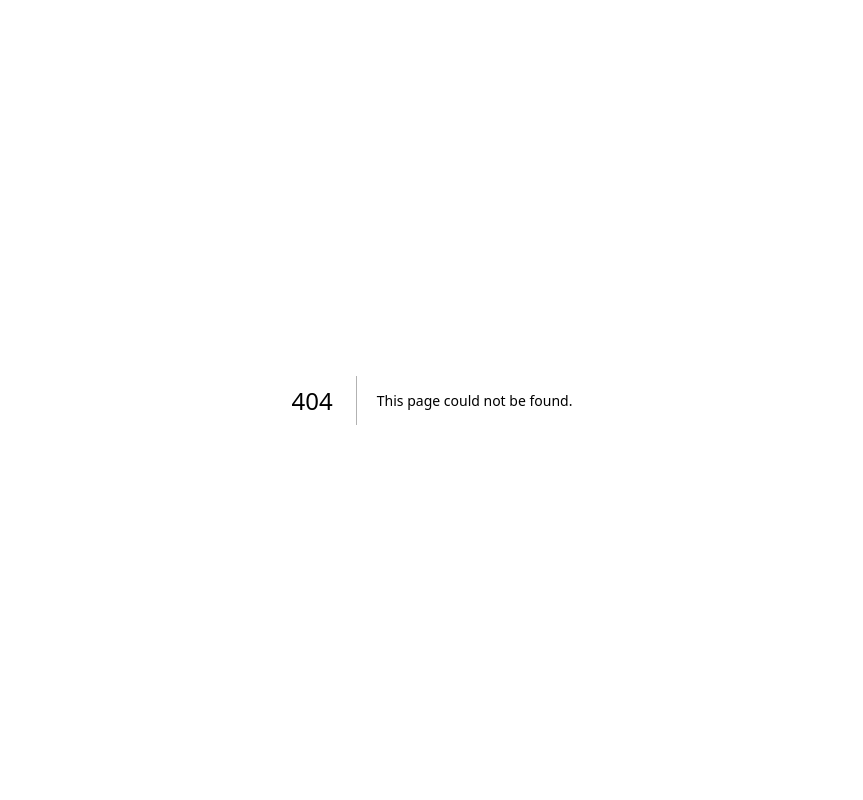
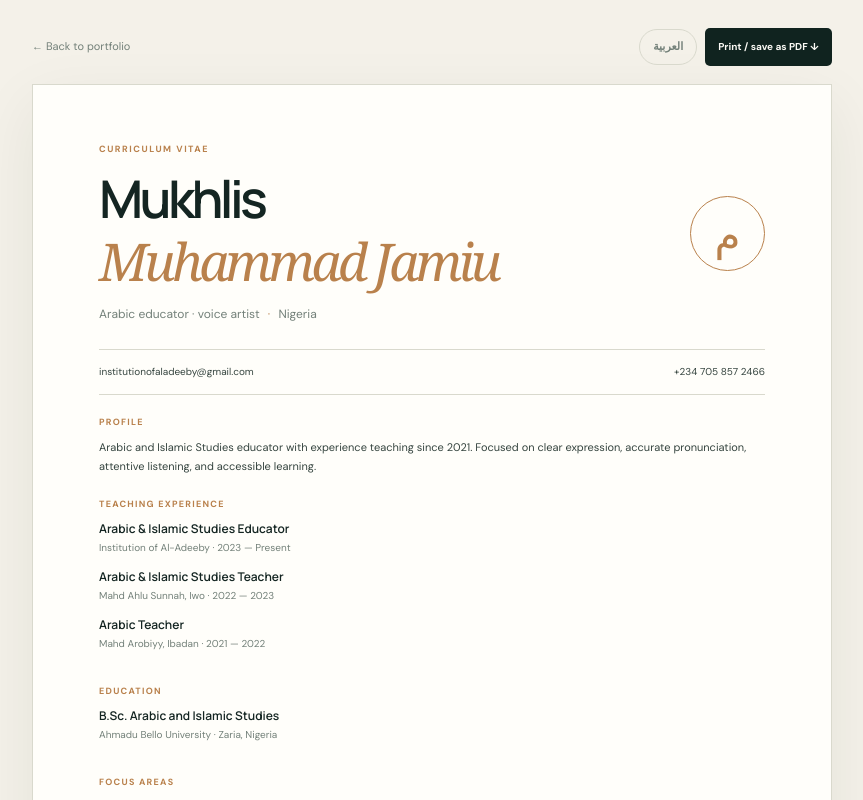
Before and after one commit to NomadDigita/Mukhlis, a Next.js app: page /cv in a window 1280 px wide. Before the commit this address had no page. Shown: the top 800 px of the page, without its empty margins (208-1071 px from the left). Built offline with nearby package versions, Linux system fonts and the light colour scheme.

Commit message:
Add app/cv/page.tsx

```diff
--- /dev/null
+++ b/app/cv/page.tsx
@@ -0,0 +1,47 @@
+'use client';
+
+import { useEffect, useState } from 'react';
+
+type Locale = 'en' | 'ar';
+const cvCopy = {
+  en: {
+    back: 'Back to portfolio', download: 'Print / save as PDF', label: 'CURRICULUM VITAE', role: 'Arabic educator · voice artist', location: 'Nigeria', profileTitle: 'Profile',
+    profile: 'Arabic and Islamic Studies educator with experience teaching since 2021. Focused on clear expression, accurate pronunciation, attentive listening, and accessible learning.',
+    experience: 'Teaching experience', current: 'Arabic & Islamic Studies Educator', currentOrg: 'Institution of Al-Adeeby · 2023 — Present', prev1: 'Arabic & Islamic Studies Teacher', org1: 'Mahd Ahlu Sunnah, Iwo · 2022 — 2023', prev2: 'Arabic Teacher', org2: 'Mahd Arobiyy, Ibadan · 2021 — 2022',
+    education: 'Education', degree: 'B.Sc. Arabic and Islamic Studies', school: 'Ahmadu Bello University · Zaria, Nigeria', focus: 'Focus areas', skills: 'Arabic instruction · pronunciation and recitation · spoken Arabic · narration · classroom teaching', contact: 'Contact', saveHint: 'Choose “Save as PDF” in your browser print dialog.',
+  },
+  ar: {
+    back: 'العودة إلى الموقع', download: 'طباعة / حفظ بصيغة PDF', label: 'السيرة الذاتية', role: 'معلّم لغة عربية · فنان صوتي', location: 'نيجيريا', profileTitle: 'نبذة',
+    profile: 'معلّم للغة العربية والدراسات الإسلامية، لديه خبرة في التدريس منذ عام ٢٠٢١. يهتم بوضوح التعبير وسلامة النطق وحسن الاستماع وتيسير التعلّم.',
+    experience: 'الخبرة التعليمية', current: 'معلّم اللغة العربية والدراسات الإسلامية', currentOrg: 'مؤسسة الأديبي · ٢٠٢٣ — الآن', prev1: 'معلّم اللغة العربية والدراسات الإسلامية', org1: 'معهد أهل السنة، إيوو · ٢٠٢٢ — ٢٠٢٣', prev2: 'معلّم اللغة العربية', org2: 'معهد العربية، إبادن · ٢٠٢١ — ٢٠٢٢',
+    education: 'التعليم', degree: 'بكالوريوس اللغة العربية والدراسات الإسلامية', school: 'جامعة أحمدو بيلو · زاريا، نيجيريا', focus: 'مجالات العمل', skills: 'تعليم العربية · النطق والتلاوة · المحادثة العربية · التعليق الصوتي · التدريس', contact: 'التواصل', saveHint: 'اختر «حفظ بصيغة PDF» من نافذة الطباعة.',
+  },
+} satisfies Record<Locale, Record<string, string>>;
+
+export default function CvPage() {
+  const [locale, setLocale] = useState<Locale>('en');
+  const t = cvCopy[locale];
+  useEffect(() => {
+    const saved = window.localStorage.getItem('mukhlis-locale');
+    if (saved === 'ar' || saved === 'en') setLocale(saved);
+  }, []);
+  useEffect(() => {
+    document.documentElement.lang = locale;
+    document.documentElement.dir = locale === 'ar' ? 'rtl' : 'ltr';
+    window.localStorage.setItem('mukhlis-locale', locale);
+  }, [locale]);
+
+  return <main className="cv-page" dir={locale === 'ar' ? 'rtl' : 'ltr'}>
+    <div className="cv-toolbar"><a href="/">← {t.back}</a><div><button className="cv-locale" onClick={() => setLocale(locale === 'en' ? 'ar' : 'en')}>{locale === 'en' ? 'العربية' : 'English'}</button><button className="cv-print" onClick={() => window.print()}>{t.download}<span aria-hidden="true"> ↓</span></button></div></div>
+    <article className="cv-sheet">
+      <header className="cv-header"><div><p className="eyebrow">{t.label}</p><h1>Mukhlis<br/><em>Muhammad Jamiu</em></h1><p className="cv-role">{t.role} <span>·</span> {t.location}</p></div><div className="cv-monogram" aria-hidden="true">م</div></header>
+      <div className="cv-contact"><a href="mailto:institutionofaladeeby@gmail.com">institutionofaladeeby@gmail.com</a><a href="tel:+2347058572466">+234 705 857 2466</a></div>
+      <section className="cv-section"><h2>{t.profileTitle}</h2><p>{t.profile}</p></section>
+      <section className="cv-section"><h2>{t.experience}</h2><div className="cv-entry"><h3>{t.current}</h3><p>{t.currentOrg}</p></div><div className="cv-entry"><h3>{t.prev1}</h3><p>{t.org1}</p></div><div className="cv-entry"><h3>{t.prev2}</h3><p>{t.org2}</p></div></section>
+      <section className="cv-section"><h2>{t.education}</h2><div className="cv-entry"><h3>{t.degree}</h3><p>{t.school}</p></div></section>
+      <section className="cv-section"><h2>{t.focus}</h2><p>{t.skills}</p></section>
+      <section className="cv-section cv-contact-block"><h2>{t.contact}</h2><p><a href="mailto:institutionofaladeeby@gmail.com">institutionofaladeeby@gmail.com</a> · <a href="tel:+2347058572466">+234 705 857 2466</a></p></section>
+      <p className="cv-save-hint">{t.saveHint}</p>
+    </article>
+  </main>;
+}
```
